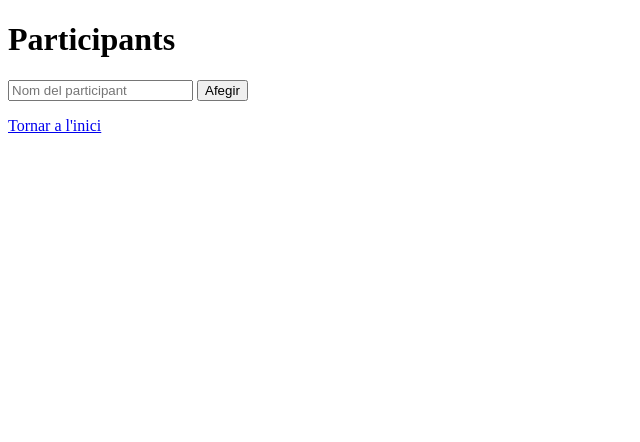
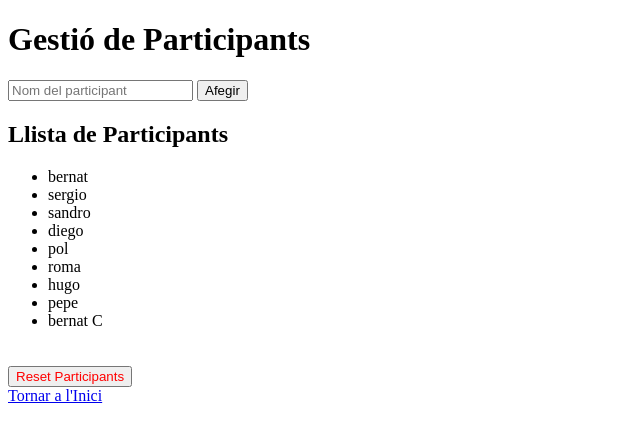
Before and after one commit to BernatCC05/SergioCabello_BernatCarol_Flask, a Flask app: page /participants in a window 1280 px wide. Shown: the top 442 px of the page, without its empty margins (0-640 px from the left). Run offline with Flask 3, Linux system fonts and the light colour scheme.

Commit message:
avançar codi, arribat fins a part 2, no acabada

```diff
--- a/app.py
+++ b/app.py
@@ -1,36 +1,62 @@
-from flask import Flask, render_template, request, redirect, url_for
-import gestio_participants
-import gestio_partides
-import puntuacions
+from flask import Flask, render_template, request, redirect, url_for, session
+import gestio_participants as gp
+import gestio_partides as gpa
+import puntuacions as punts
+import utils
 
 app = Flask(__name__)
+app.secret_key = 'secret_key'
 
-participants = []
-partides = []
-puntuacions_dict = {}
+# Routes principals
+@app.route('/')
 
-@app.route('/')
 def index():
-    return render_template('index.html')
+    participants = gp.carregar_participants()
+    calendari = gpa.generar_calendari_lliga(participants)
+    return render_template('index.html',
+                         num_participants=len(participants),
+                         num_partides=len(calendari))
 
 @app.route('/participants', methods=['GET', 'POST'])
 def gestionar_participants():
-    global participants
+    error = None
     if request.method == 'POST':
         nom = request.form['nom']
-        if gestio_participants.afegir_participant(nom):
-            participants.append(nom)
-        return redirect(url_for('gestionar_participants'))
-    return render_template('participants.html', participants=participants)
+        if not gp.validar_nom_participant(nom):
+            error = "Nom invàlid! Només lletres i espais permès."
+        else:
+            resultat = gp.afegir_participant(nom)
+            if resultat == "duplicat":
+                error = "Participant duplicat! Afegeix una inicial de cognom."
+            elif resultat == "ok":
+                return redirect(url_for('gestionar_participants'))
+
+    participants = gp.carregar_participants()
+    return render_template('participants.html',
+                         participants=participants,
+                         error=error)
 
 @app.route('/partides')
-def veure_partides():
-    return render_template('partides.html', partides=partides)
+def mostrar_partides():
+    participants = gp.carregar_participants()
+    puntuacions = {participant: 0 for participant in participants}  # Inicializar puntuaciones
+    calendari_lliga = gpa.generar_calendari_lliga(participants)
+    resultats = gpa.simular_partides(calendari_lliga, puntuacions)
+    # Guardar puntuaciones en una variable global o base de datos para usarlas en /puntuacions
+    session['puntuacions'] = puntuacions
+    return render_template('partides.html', resultats=resultats)
 
 @app.route('/puntuacions')
-def veure_puntuacions():
-    ranking = puntuacions.calcular_ranquing(puntuacions_dict)
-    return render_template('puntuacions.html', ranking=ranking)
+def mostrar_puntuacions():
+    puntuacions = session.get('puntuacions', {})
+    ranquing = sorted(puntuacions.items(), key=lambda x: x[1], reverse=True)  # Ordenar por puntos
+    return render_template('puntuacions.html', ranquing=ranquing)
+
+@app.route('/reset_participants', methods=['POST'])
+def reset_participants():
+    # Vaciar la lista de participants
+    session['participants'] = []  # Reiniciar la lista de participantes en la sesión
+    return redirect(url_for('gestionar_participants'))
 
 if __name__ == '__main__':
     app.run(debug=True)
--- a/gestio_participants.py
+++ b/gestio_participants.py
@@ -1,15 +1,22 @@
+import re
 import utils
 
+def validar_nom_participant(nom):
+    pattern = r'^[A-Za-zÀ-ÖØ-öø-ÿ\s]+$'
+    return re.fullmatch(pattern, nom.strip()) is not None
+
 def afegir_participant(nom):
-    if utils.validar_nom(nom):
-        return True
-    return False
+    participants = carregar_participants()
+    nom_net = nom.strip()
 
-def desar_participants_a_fitxer(participants, fitxer):
-    with open(fitxer, 'w') as f:
-        for participant in participants:
-            f.write(participant + '\n')
+    # Verificar duplicats
+    if any(nom_net.lower() == p.lower() for p in participants):
+        return "duplicat"
 
-def carregar_participants_de_fitxer(fitxer):
-    with open(fitxer, 'r') as f:
-        return [line.strip() for line in f.readlines()]
+    # Afegir participant validat
+    participants.append(nom_net)
+    utils.guardar_fitxer('participants.txt', participants)
+    return "ok"
+
+def carregar_participants():
+    return utils.carregar_fitxer('participants.txt')
--- /dev/null
+++ b/participants.txt
@@ -0,0 +1,9 @@
+bernat
+sergio
+sandro
+diego
+pol
+roma
+hugo
+pepe
+bernat C
--- /dev/null
+++ b/partides.txt
@@ -0,0 +1,6 @@
+bernat vs sergio
+bernat vs sandro
+bernat vs diego
+sergio vs sandro
+sergio vs diego
+sandro vs diego
--- /dev/null
+++ b/puntuacions.txt
@@ -0,0 +1,4 @@
+bernat:0
+diego:0
+sandro:0
+sergio:0
--- a/templates/participants.html
+++ b/templates/participants.html
@@ -4,16 +4,41 @@
     <title>Participants</title>
 </head>
 <body>
-    <h1>Participants</h1>
+    <h1>Gestió de Participants</h1>
+
+    {% if error %}
+        <div style="color: red; margin-bottom: 15px;">
+            {{ error }}
+            {% if error == "Participant duplicat! Afegeix una inicial de cognom." %}
+                <form method="POST" style="margin-top: 10px;">
+                    <input type="text" name="nom" value="{{ request.form.nom }} {{ inicial }}"
+                           placeholder="Ex: Pere L">
+                    <button type="submit">Confirmar amb inicial</button>
+                </form>
+            {% endif %}
+        </div>
+    {% endif %}
+
     <form method="POST">
         <input type="text" name="nom" placeholder="Nom del participant" required>
         <button type="submit">Afegir</button>
     </form>
-    <ul>
-        {% for participant in participants %}
-        <li>{{ participant }}</li>
-        {% endfor %}
-    </ul>
-    <a href="/">Tornar a l'inici</a>
+
+    <h2>Llista de Participants</h2>
+    {% if participants %}
+        <ul>
+            {% for participant in participants %}
+                <li>{{ participant }}</li>
+            {% endfor %}
+        </ul>
+    {% else %}
+        <p>Encara no hi ha participants registrats.</p>
+    {% endif %}
+
+    <form method="POST" action="{{ url_for('reset_participants') }}">
+        <button type="submit" style="margin-top: 20px; color: red;">Reset Participants</button>
+    </form>
+
+    <a href="{{ url_for('index') }}">Tornar a l'Inici</a>
 </body>
 </html>
--- a/utils.py
+++ b/utils.py
@@ -1,4 +1,17 @@
+import os
 import re
 
-def validar_nom(nom):
-    return bool(re.match(r'^[a-zA-ZÀ-ÿ\s]+$', nom))
+def guardar_fitxer(nom_fitxer, dades):
+    with open(nom_fitxer, 'w', encoding='utf-8') as f:
+        for item in dades:
+            f.write(f"{item}\n")
+
+def carregar_fitxer(nom_fitxer):
+    if os.path.exists(nom_fitxer):
+        with open(nom_fitxer, 'r', encoding='utf-8') as f:
+            return [linia.strip() for linia in f.readlines()]
+    return []
+
+def validar_nom_participant(nom):
+    pattern = r'^[A-Za-zÀ-ÖØ-öø-ÿ]+( [A-Za-zÀ-ÖØ-öø-ÿ]+)*$'
+    return re.fullmatch(pattern, nom.strip()) is not None
```
Also changed, not shown: gestio_partides.py (+26 -10 lines), puntuacions.py (+3 -6 lines), templates/calendari.html (added, +19 -0 lines), templates/index.html (+9 -5 lines), templates/partides.html (+6 -4 lines), templates/puntuacions.html (+8 -6 lines), templates/ranking.html (deleted, +0 -16 lines), 1 other file.
